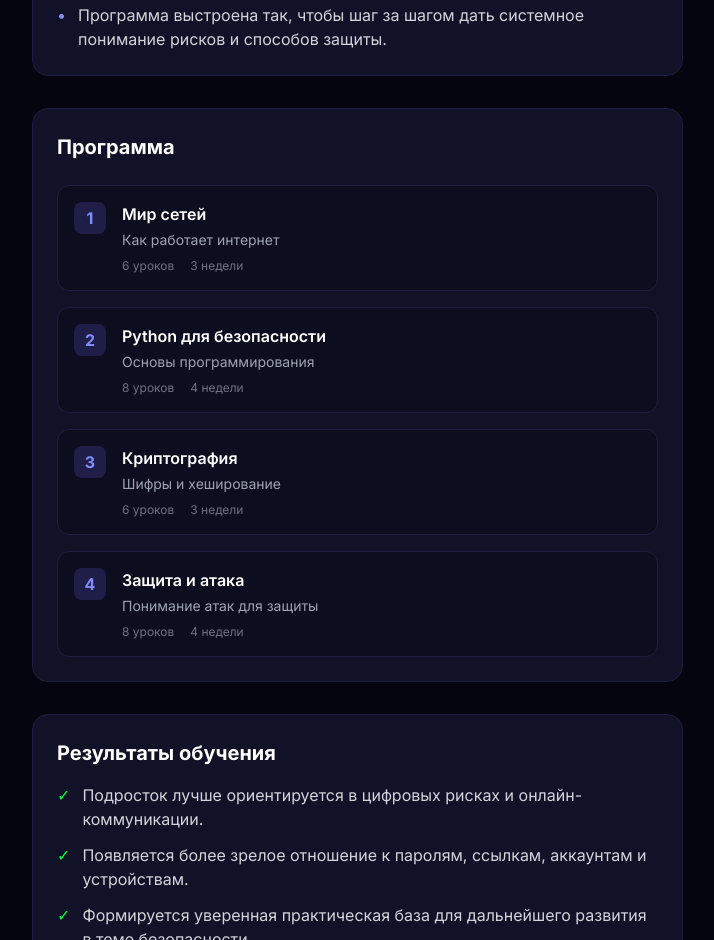
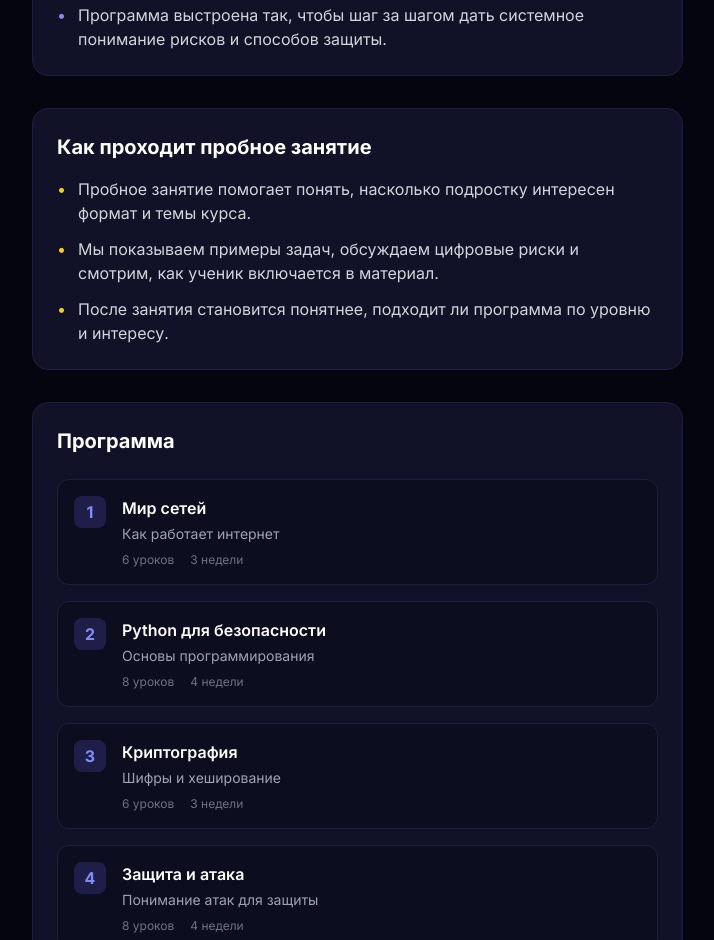
Before and after one commit to mam37bez/cyberguard-academy, a Next.js app: page /courses/cybersecurity-explorer in a window 1280 px wide. Shown: the part 1860-2800 px from the top of the page, without its empty margins (112-826 px from the left). Built offline with nearby package versions, Linux system fonts and the light colour scheme.

Commit message:
Add trial lesson flow section to course detail pages

```diff
--- a/src/app/courses/[slug]/page.tsx
+++ b/src/app/courses/[slug]/page.tsx
@@ -258,6 +258,33 @@ function getCourseFormat(courseSlug: string) {
   return map[courseSlug] || [];
 }
 
+function getTrialLessonFlow(courseSlug: string) {
+  const map: Record<string, string[]> = {
+    'cybersecurity-junior': [
+      'Сначала мы знакомимся с ребёнком, его интересами и уровнем цифрового опыта.',
+      'Потом показываем понятный фрагмент занятия в доступной и спокойной форме.',
+      'В конце родители получают представление о формате и понимают, подходит ли программа ребёнку.',
+    ],
+    'cybersecurity-explorer': [
+      'Пробное занятие помогает понять, насколько подростку интересен формат и темы курса.',
+      'Мы показываем примеры задач, обсуждаем цифровые риски и смотрим, как ученик включается в материал.',
+      'После занятия становится понятнее, подходит ли программа по уровню и интересу.',
+    ],
+    'cybersecurity-pro': [
+      'Пробное занятие помогает оценить мотивацию ученика и глубину его интереса к теме.',
+      'Мы показываем формат работы, примеры тем и уровень подхода без перегрузки в первый контакт.',
+      'После встречи проще понять, насколько программа соответствует ожиданиям и целям.',
+    ],
+    'cybersecurity-parents': [
+      'Пробная встреча помогает родителям увидеть формат подачи материала и практическую направленность курса.',
+      'Мы обсуждаем реальные семейные риски, примеры ситуаций и то, как знания будут применяться в жизни.',
+      'После занятия становится легче понять, насколько программа полезна именно вашей семье.',
+    ],
+  };
+
+  return map[courseSlug] || [];
+}
+
 export default async function CoursePage({ params }: PageProps) {
   const { slug } = await params;
   const course = getCourseBySlug(slug);
@@ -308,6 +335,7 @@ export default async function CoursePage({ params }: PageProps) {
   const faq = getCourseFaq(course.slug);
   const whyNow = getWhyNow(course.slug);
   const format = getCourseFormat(course.slug);
+  const trialFlow = getTrialLessonFlow(course.slug);
 
   return (
     <div className="pt-24 pb-16">
@@ -423,6 +451,20 @@ export default async function CoursePage({ params }: PageProps) {
 
             <Card variant="default">
               <CardContent>
+                <h2 className="text-xl font-bold text-white mb-4">Как проходит пробное занятие</h2>
+                <ul className="space-y-3">
+                  {trialFlow.map((item, i) => (
+                    <li key={i} className="flex gap-3 text-gray-300">
+                      <span className="text-yellow-400">•</span>
+                      {item}
+                    </li>
+                  ))}
+                </ul>
+              </CardContent>
+            </Card>
+
+            <Card variant="default">
+              <CardContent>
                 <h2 className="text-xl font-bold text-white mb-6">Программа</h2>
                 <div className="space-y-4">
                   {course.modules.map((m, i) => (
```
